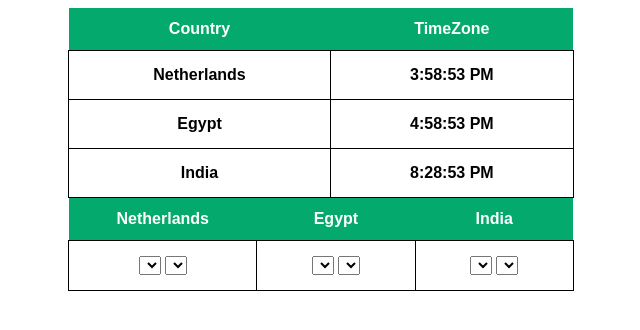
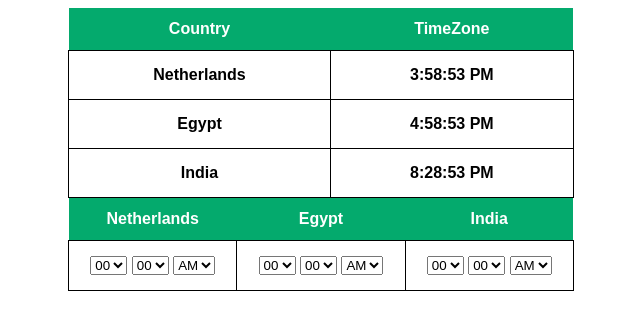
Before and after one commit to tamerkamal/TimeZoneClocks, a plain HTML site: page index.html in a window 1280 px wide. Shown: the whole page, without its empty margins (319-959 px from the left). Drawn offline with Linux system fonts and the light colour scheme.

Commit message:
timeConverterUI

```diff
--- a/clocks.js
+++ b/clocks.js
@@ -1,6 +1,8 @@
 window.onload = () => {
     displayCLocks();
     setInterval(displayCLocks, 1000);
+    appendHrs();
+    appendMins();
 }
 
 function getCurrentTime(nationality, timeZone,) {
@@ -9,7 +11,7 @@ function getCurrentTime(nationality, timeZone,) {
         { timeZone: timeZone, timeStyle: 'medium', hourCycle: 'h12' }
     );
 
-    console.log(nationality + ': ', currentTime);
+    //console.log(nationality + ': ', currentTime);
 
     return currentTime;
 }
@@ -24,3 +26,50 @@ function displayCLocks() {
     document.getElementById('egyptianTZone').innerHTML = egyptTime;
     document.getElementById('indianTZone').innerHTML = indianTime;
 }
+
+function appendHrs() {
+
+    let hrsDropDowns = document.getElementsByClassName("hrs");
+
+    for (let i = 0; i < hrsDropDowns.length; i++) {
+
+        for (let j = 0; j < 10; j++) {
+
+            let option = createOption('0' + j, '0' + j);
+            hrsDropDowns.item(i).appendChild(option);
+        }
+
+        for (let j = 10; j < 13; j++) {
+
+            let option = createOption(j, j);
+            hrsDropDowns.item(i).appendChild(option);
+        }
+    }
+}
+
+function appendMins() {
+
+    let mnsDropDowns = document.getElementsByClassName("mns");
+
+    for (let i = 0; i < mnsDropDowns.length; i++) {
+
+        for (let j = 0; j < 10; j++) {
+
+            let option = createOption('0' + j, '0' + j);
+            mnsDropDowns.item(i).appendChild(option);
+        }
+
+        for (let j = 10; j < 60; j++) {
+
+            let option = createOption(j, j);
+            mnsDropDowns.item(i).appendChild(option);
+        }
+    }
+}
+
+function createOption(optValue, optText) {
+    let option = document.createElement('option');
+    option.value = optValue;
+    option.innerHTML = optText;
+    return option;
+}
--- a/index.html
+++ b/index.html
@@ -77,16 +77,36 @@
                 <tbody>
                     <tr>
                         <td>
-                            <select name="" id=""></select>
-                            <select name="" id=""></select>
+                            <select name="" class="hrs" id="h_NId">
+                            </select>
+
+                            <select name="" class="mns" id="m_NId">
+                            </select>
+
+                            <select name="" class="ap" id="ap_NId">
+                                <option value="AM">AM </option>
+                                <option value="PM">PM </option>
+                            </select>
                         </td>
                         <td>
-                            <select name="" id=""></select>
-                            <select name="" id=""></select>
+                            <select name="" class="hrs" id="h_EId"></select>
+
+                            <select name="" class="mns" id="m_EId"></select>
+
+                            <select name="" class="ap" id="ap_EId">
+                                <option value="AM">AM </option>
+                                <option value="PM">PM </option>
+                            </select>
                         </td>
                         <td>
-                            <select name="" id=""></select>
-                            <select name="" id=""></select>
+                            <select name="" class="hrs" id="h_IId"></select>
+
+                            <select name="" class="mns" id="m_IId"></select>
+
+                            <select name="" class="ap" id="ap_IId">
+                                <option value="AM">AM </option>
+                                <option value="PM">PM </option>
+                            </select>
                         </td>
                     </tr>
 
```
